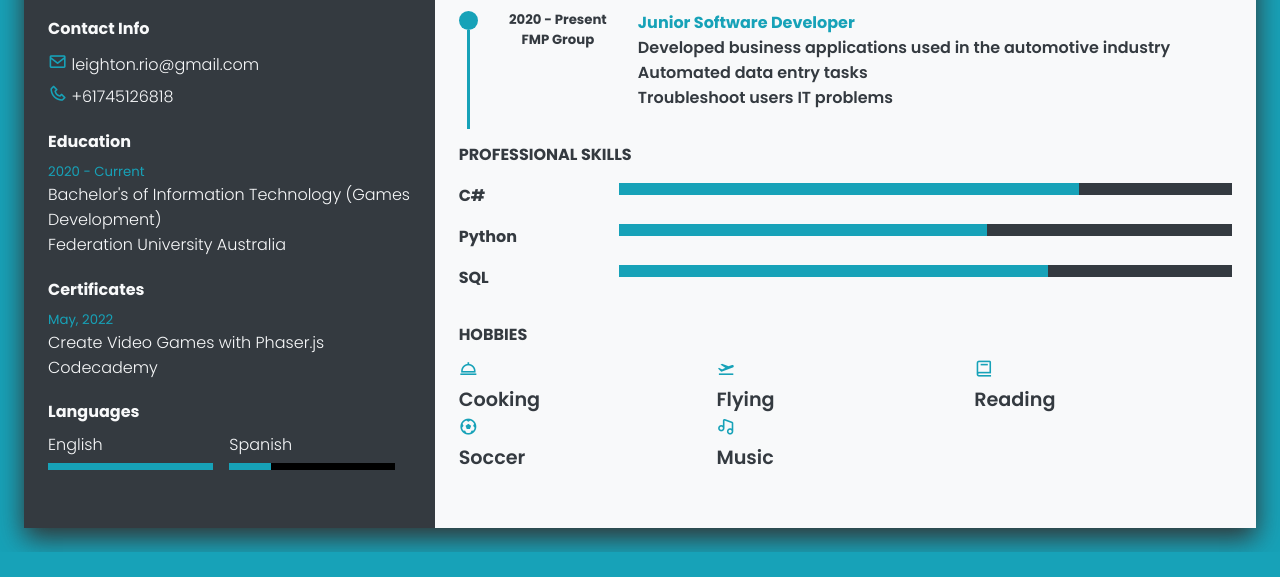
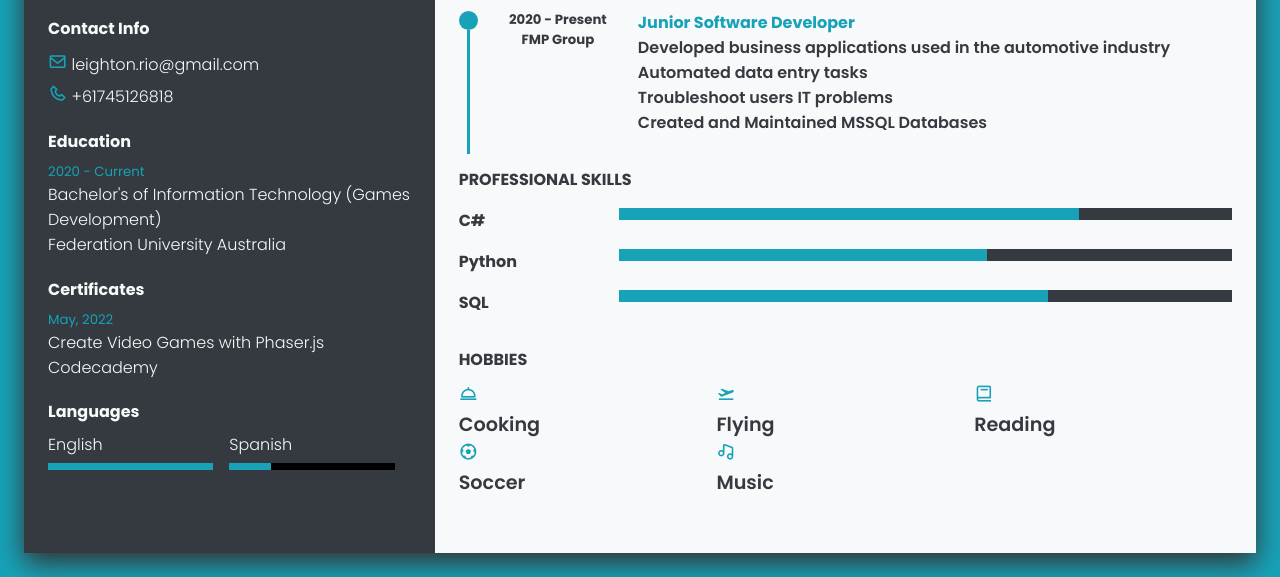
Before and after one commit to llauton123/llauton123.github.io, a plain HTML site: page index.html in a window 1280 px wide. Shown: the part 325-902 px from the top of the page. Before the commit the page ends 877 px from the top, so only its background shows below. Drawn offline with nearby package versions, Linux system fonts and the light colour scheme.

Commit message:
updated job description in resume

```diff
--- a/index.html
+++ b/index.html
@@ -135,6 +135,7 @@
                             <p>Developed business applications used in the automotive industry</p>
                             <p>Automated data entry tasks</p>
                             <p>Troubleshoot users IT problems</p>
+                            <p>Created and Maintained MSSQL Databases</p>
                         </div>
                     </div>
                 </div>
```
